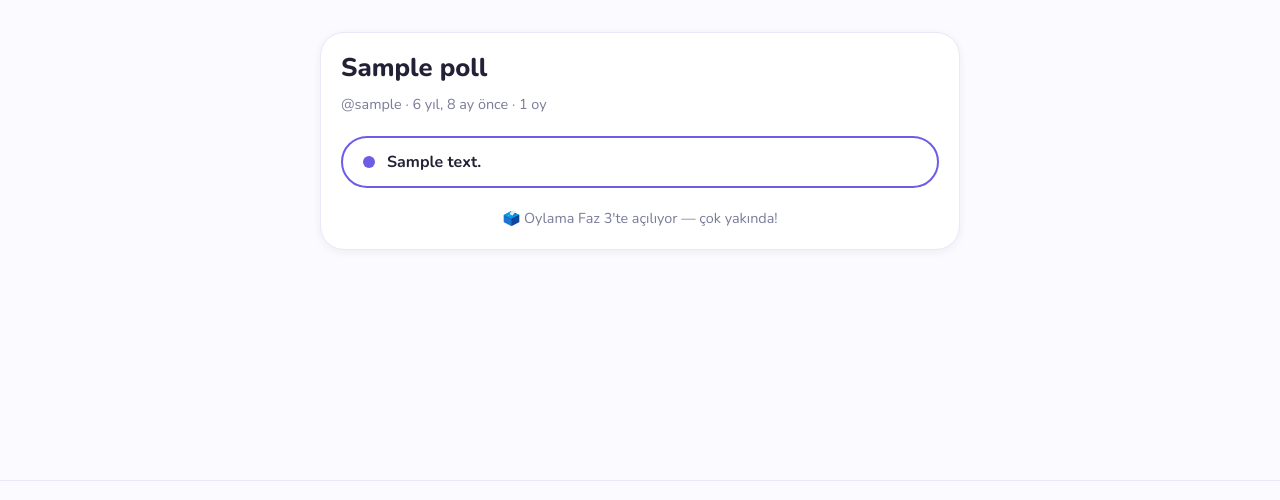
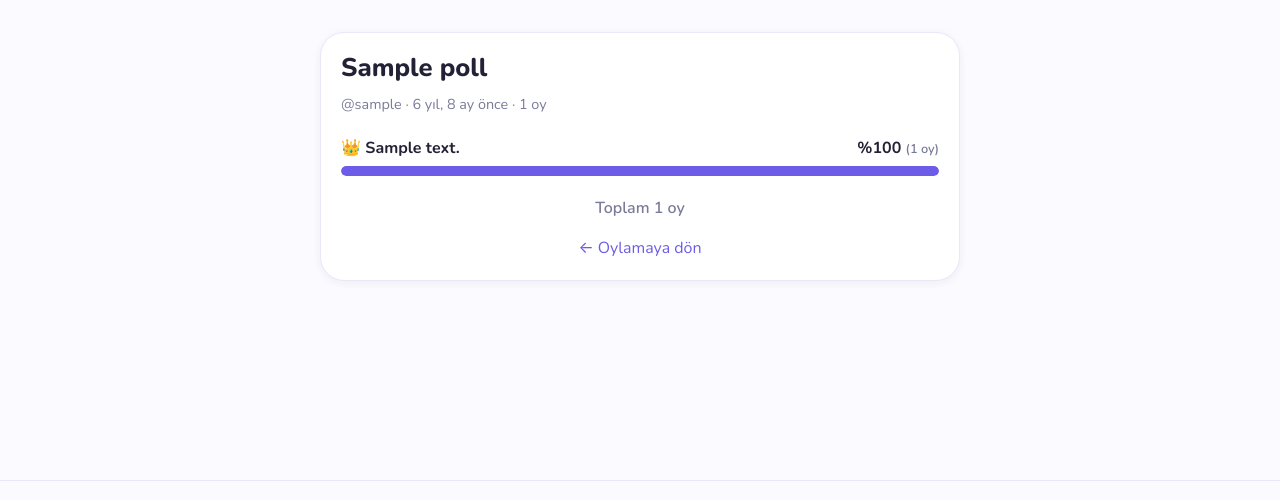
Before and after one commit to gurkanbaydeniz/kararsizim, a Django app: page /anket/1/?sonuc=1 in a window 1280 px wide. Shown: the part 69-569 px from the top of the page. Run offline with Django 5.2, Linux system fonts and the light colour scheme; tables that the repository leaves empty hold one stand-in row (values such as "Sample post").

Commit message:
Faz 3: Oylama ve sonuclar - voter_key ile ankete-bir-oy, misafir oylama, animasyonlu yuzde barlari, kazanan taci; annotate siralama duzeltmesi

```diff
--- a/polls/urls.py
+++ b/polls/urls.py
@@ -12,5 +12,6 @@ urlpatterns = [
     # Sıra önemli: sabit yollar, <int:pk>'den ÖNCE tanımlanmalı
     path("anket/olustur/", views.poll_create, name="poll_create"),
     path("anketlerim/", views.my_polls, name="my_polls"),
+    path("anket/<int:pk>/oy/", views.vote, name="vote"),
     path("anket/<int:pk>/", views.poll_detail, name="poll_detail"),
 ]
--- /dev/null
+++ b/polls/utils.py
@@ -0,0 +1,27 @@
+"""Kararsızım — ortak yardımcılar (doct/PROJE.md Bölüm 4)."""
+import uuid
+
+
+def get_voter_key(request):
+    """Oy verici anahtarı: üyeler için 'user:<id>', misafirler için session'daki 'guest:<uuid>'.
+
+    Misafir için anahtar yoksa OLUŞTURUR — bu yüzden yalnızca oy verme anında çağrılmalı;
+    sayfa görüntüleyen herkese gereksiz session çerezi verilmesin.
+    """
+    if request.user.is_authenticated:
+        return f"user:{request.user.id}"
+    if not request.session.get("guest_key"):
+        request.session["guest_key"] = uuid.uuid4().hex
+    return f"guest:{request.session['guest_key']}"
+
+
+def peek_voter_key(request):
+    """get_voter_key'in session OLUŞTURMAYAN hali.
+
+    Detay sayfasında 'oy vermiş mi?' kontrolü için: misafirin anahtarı henüz yoksa
+    None döner (yani oy vermemiştir, ekran oylama modunda açılır).
+    """
+    if request.user.is_authenticated:
+        return f"user:{request.user.id}"
+    guest = request.session.get("guest_key")
+    return f"guest:{guest}" if guest else None
--- a/polls/views.py
+++ b/polls/views.py
@@ -3,12 +3,13 @@ from django.contrib.auth import login
 from django.contrib.auth.decorators import login_required
 from django.contrib.auth.views import LoginView, LogoutView
 from django.core.paginator import Paginator
-from django.db import transaction
+from django.db import IntegrityError, transaction
 from django.db.models import Count
 from django.shortcuts import get_object_or_404, redirect, render
 
 from .forms import EmailOrUsernameAuthenticationForm, PollForm, RegisterForm
-from .models import Poll
+from .models import Poll, Vote
+from .utils import get_voter_key, peek_voter_key
 
 SAYFA_BASI_ANKET = 12  # feed sayfa boyutu (doct/PROJE.md Bölüm 5)
 
@@ -41,15 +42,86 @@ def poll_create(request):
 
 
 def poll_detail(request, pk):
-    """Anket detayı. Oy butonları Faz 3'te aktifleşecek; şimdilik pasif görünür."""
+    """Anket detayı: oylama modu veya sonuç modu (doct/PROJE.md Bölüm 5)."""
     poll = get_object_or_404(
         Poll.objects.select_related("creator").annotate(
             total_votes=Count("votes", distinct=True)
         ),
         pk=pk,
     )
-    choices = poll.choices.annotate(vote_count=Count("votes"))
-    return render(request, "polls/poll_detail.html", {"poll": poll, "choices": choices})
+    # Not: annotate() Meta.ordering'i uygulamayabilir; sırayı açıkça veriyoruz
+    choices = list(
+        poll.choices.annotate(vote_count=Count("votes")).order_by("position", "id")
+    )
+
+    voter_key = peek_voter_key(request)
+    my_vote = (
+        Vote.objects.filter(poll=poll, voter_key=voter_key).select_related("choice").first()
+        if voter_key
+        else None
+    )
+    has_voted = my_vote is not None
+    sonuc_acik = has_voted or request.GET.get("sonuc") == "1"
+
+    toplam = poll.total_votes
+    max_votes = max((c.vote_count for c in choices), default=0)
+    results = [
+        {
+            "text": c.text,
+            "votes": c.vote_count,
+            "percent": round(c.vote_count * 100 / toplam) if toplam else 0,
+            "is_mine": has_voted and c.id == my_vote.choice_id,
+            "is_winner": max_votes > 0 and c.vote_count == max_votes,
+        }
+        for c in choices
+    ]
+
+    return render(
+        request,
+        "polls/poll_detail.html",
+        {
+            "poll": poll,
+            "choices": choices,
+            "results": results,
+            "has_voted": has_voted,
+            "sonuc_acik": sonuc_acik,
+        },
+    )
+
+
+def vote(request, pk):
+    """Oy kullanma (misafir dahil herkese açık, yalnızca POST)."""
+    poll = get_object_or_404(Poll, pk=pk)
+
+    if request.method != "POST":
+        return redirect("polls:poll_detail", pk=pk)
+
+    voter_key = get_voter_key(request)  # misafirse session anahtarı burada oluşur
+
+    if Vote.objects.filter(poll=poll, voter_key=voter_key).exists():
+        messages.info(request, "Bu ankete zaten oy verdin.")
+        return redirect("polls:poll_detail", pk=pk)
+
+    choice = poll.choices.filter(pk=request.POST.get("choice_id")).first()
+    if choice is None:
+        messages.error(request, "Geçersiz seçenek — tekrar dener misin?")
+        return redirect("polls:poll_detail", pk=pk)
+
+    try:
+        with transaction.atomic():
+            Vote.objects.create(
+                poll=poll,
+                choice=choice,
+                voter_key=voter_key,
+                user=request.user if request.user.is_authenticated else None,
+            )
+    except IntegrityError:
+        # Yarış durumu: aynı anahtarla eşzamanlı ikinci oy (unique constraint yakalar)
+        messages.info(request, "Bu ankete zaten oy verdin.")
+        return redirect("polls:poll_detail", pk=pk)
+
+    messages.success(request, "Oyun kaydedildi 🎉")
+    return redirect("polls:poll_detail", pk=pk)
 
 
 @login_required
--- a/static/css/style.css
+++ b/static/css/style.css
@@ -354,12 +354,88 @@ img { max-width: 100%; }
   color: var(--ink);
 }
 
-/* Seçenek renk döngüsü (doct/PROJE.md 8.1: --opt-1..5) */
-.choice-list .choice-pill:nth-child(5n+1) { --opt: var(--opt-1); }
-.choice-list .choice-pill:nth-child(5n+2) { --opt: var(--opt-2); }
-.choice-list .choice-pill:nth-child(5n+3) { --opt: var(--opt-3); }
-.choice-list .choice-pill:nth-child(5n+4) { --opt: var(--opt-4); }
-.choice-list .choice-pill:nth-child(5n+5) { --opt: var(--opt-5); }
+/* Seçenek renk döngüsü (doct/PROJE.md 8.1: --opt-1..5) — oy formları ve sonuç satırları */
+.choice-list > form:nth-of-type(5n+1) .choice-pill { --opt: var(--opt-1); }
+.choice-list > form:nth-of-type(5n+2) .choice-pill { --opt: var(--opt-2); }
+.choice-list > form:nth-of-type(5n+3) .choice-pill { --opt: var(--opt-3); }
+.choice-list > form:nth-of-type(5n+4) .choice-pill { --opt: var(--opt-4); }
+.choice-list > form:nth-of-type(5n+5) .choice-pill { --opt: var(--opt-5); }
+
+.results .result-item:nth-of-type(5n+1) { --opt: var(--opt-1); }
+.results .result-item:nth-of-type(5n+2) { --opt: var(--opt-2); }
+.results .result-item:nth-of-type(5n+3) { --opt: var(--opt-3); }
+.results .result-item:nth-of-type(5n+4) { --opt: var(--opt-4); }
+.results .result-item:nth-of-type(5n+5) { --opt: var(--opt-5); }
+
+/* Oy butonu olarak kullanılan pill */
+.vote-form { margin: 0; }
+
+.choice-pill--btn {
+  cursor: pointer;
+  font: inherit;
+  transition: transform .15s ease, box-shadow .15s ease;
+}
+.choice-pill--btn:hover {
+  transform: scale(1.01);
+  box-shadow: var(--shadow-md);
+}
+.choice-pill--btn:active { transform: scale(.99); }
+
+/* ---------- Sonuç barları ---------- */
+
+.results {
+  display: flex;
+  flex-direction: column;
+  gap: 18px;
+  margin-top: 20px;
+}
+
+.result-item__top {
+  display: flex;
+  align-items: baseline;
+  justify-content: space-between;
+  gap: 10px;
+  margin-bottom: 6px;
+  font-weight: 700;
+}
+
+.result-item__label { overflow-wrap: anywhere; }
+
+.result-item__mine { color: var(--teal); font-weight: 800; font-size: .8rem; white-space: nowrap; }
+
+.result-item__percent { white-space: nowrap; }
+
+.result-item__count { color: var(--ink-soft); font-weight: 600; font-size: .8rem; }
+
+.result-bar {
+  height: 10px;
+  border-radius: var(--r-pill);
+  background: var(--border);
+  overflow: hidden;
+}
+
+.result-bar__fill {
+  height: 100%;
+  border-radius: var(--r-pill);
+  background: var(--opt, var(--primary));
+  animation: bar-grow .5s ease;
+}
+
+@keyframes bar-grow {
+  from { width: 0; }
+}
+
+.poll-detail__total {
+  margin: 20px 0 0;
+  text-align: center;
+  color: var(--ink-soft);
+  font-weight: 600;
+}
+
+.poll-detail__actions {
+  margin: 16px 0 0;
+  text-align: center;
+}
 
 .choice-pill__dot {
   width: 12px;
--- a/templates/polls/poll_detail.html
+++ b/templates/polls/poll_detail.html
@@ -12,15 +12,46 @@
     {% endif %}
   </p>
 
-  <div class="choice-list">
-    {% for choice in choices %}
-    <div class="choice-pill" role="group" aria-label="Seçenek: {{ choice.text }}">
-      <span class="choice-pill__dot"></span>
-      <span class="choice-pill__text">{{ choice.text }}</span>
+  {% if sonuc_acik %}
+    {# ---- Sonuç modu ---- #}
+    <div class="results">
+      {% for r in results %}
+      <div class="result-item">
+        <div class="result-item__top">
+          <span class="result-item__label">
+            {% if r.is_winner %}👑 {% endif %}{{ r.text }}{% if r.is_mine %} <span class="result-item__mine">✔ senin oyun</span>{% endif %}
+          </span>
+          <span class="result-item__percent">%{{ r.percent }} <span class="result-item__count">({{ r.votes }} oy)</span></span>
+        </div>
+        <div class="result-bar">
+          <div class="result-bar__fill" style="width: {{ r.percent }}%"></div>
+        </div>
+      </div>
+      {% endfor %}
     </div>
-    {% endfor %}
-  </div>
 
-  <p class="poll-detail__note">🗳️ Oylama Faz 3'te açılıyor — çok yakında!</p>
+    <p class="poll-detail__total">Toplam {{ poll.total_votes }} oy</p>
+
+    {% if not has_voted %}
+    <p class="poll-detail__actions"><a href="{% url 'polls:poll_detail' poll.pk %}">← Oylamaya dön</a></p>
+    {% endif %}
+
+  {% else %}
+    {# ---- Oylama modu ---- #}
+    <div class="choice-list">
+      {% for choice in choices %}
+      <form method="post" action="{% url 'polls:vote' poll.pk %}" class="vote-form">
+        {% csrf_token %}
+        <input type="hidden" name="choice_id" value="{{ choice.id }}">
+        <button type="submit" class="choice-pill choice-pill--btn">
+          <span class="choice-pill__dot"></span>
+          <span class="choice-pill__text">{{ choice.text }}</span>
+        </button>
+      </form>
+      {% endfor %}
+    </div>
+
+    <p class="poll-detail__actions"><a href="{% url 'polls:poll_detail' poll.pk %}?sonuc=1">Sonuçları gör (oy vermeden) →</a></p>
+  {% endif %}
 </article>
 {% endblock %}
```
Also changed, not shown: doct/PROJE.md (+1 -0 lines).
